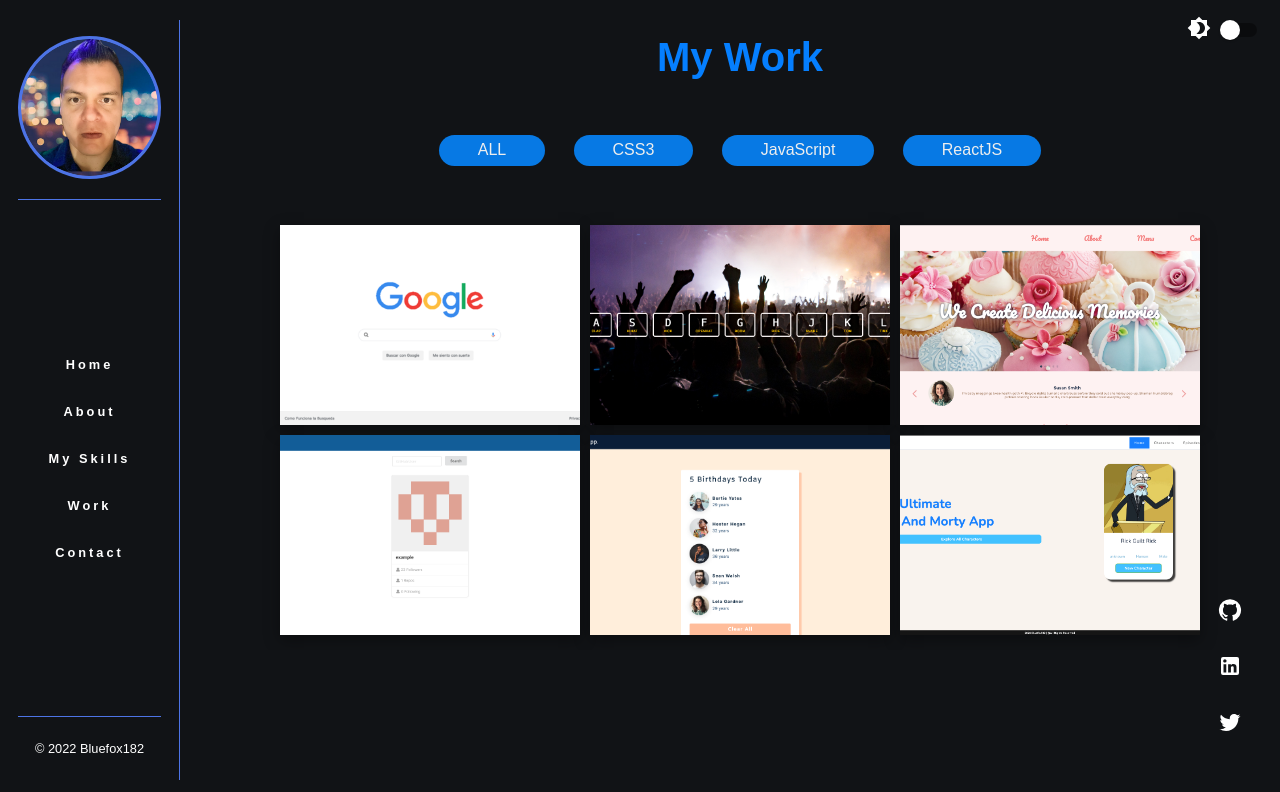
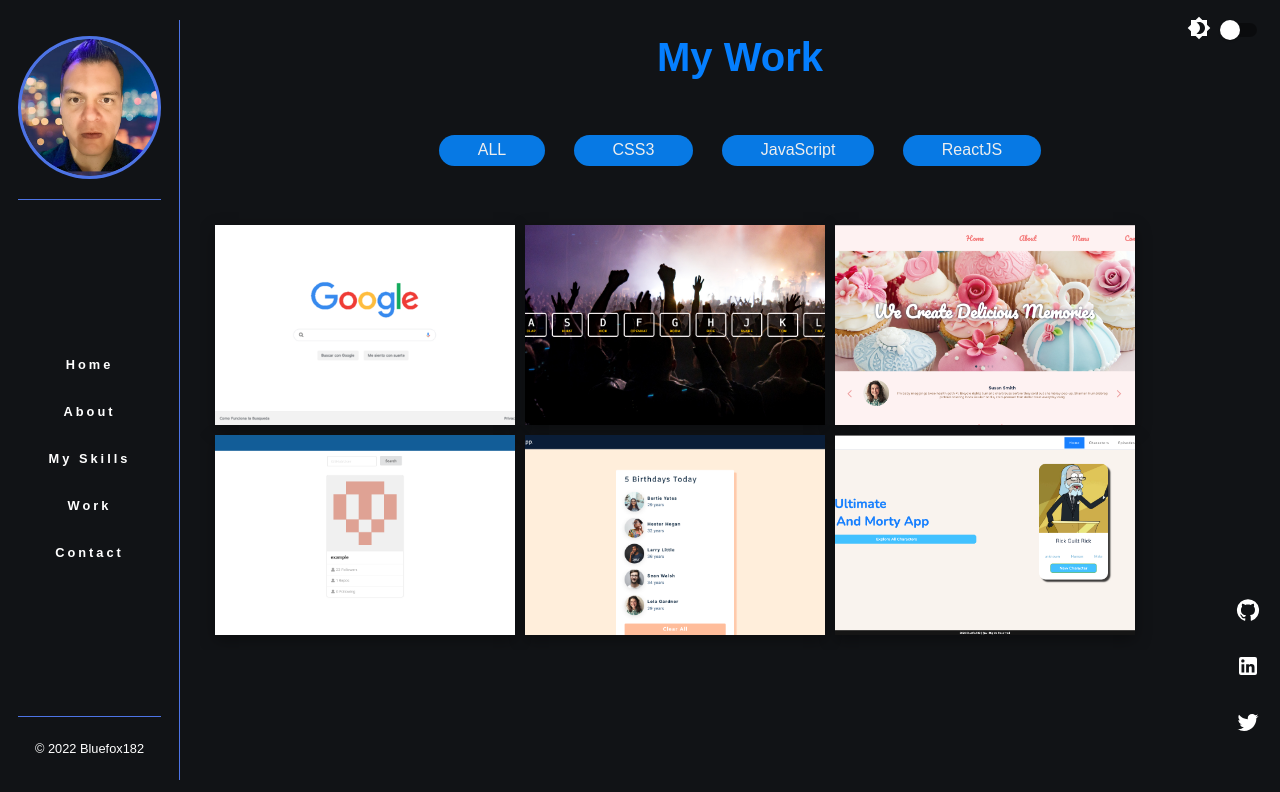
Before and after one commit to Bluefox182/my-portfolio, a React (Create React App) app: page /work in a window 1280 px wide. Shown: the top 792 px of the page. Built offline with nearby package versions, Linux system fonts and the light colour scheme.

Commit message:
socialicons updated

```diff
--- a/src/components/MenuProjects.js
+++ b/src/components/MenuProjects.js
@@ -41,7 +41,7 @@ export default MenuProjects;
 const StyledMenu = styled.div`
   display: flex;
   flex-wrap: wrap;
-  justify-content: center;
+  /* justify-content: center; */
   align-items: center;
   gap: 10px;
   padding: 15px;
@@ -49,6 +49,7 @@ const StyledMenu = styled.div`
   .grid-item {
     display: flex;
     flex-wrap: wrap;
+    justify-content: center;
     width: 300px;
     height: 200px;
     box-shadow: rgba(0, 0, 0, 0.35) 0px 5px 15px;
--- a/src/components/SocialIcons.js
+++ b/src/components/SocialIcons.js
@@ -31,16 +31,21 @@ export default SocialIcons;
 const StyledSocialIcons = styled.div`
   display: flex;
   align-items: space-between;
-  justify-content: center;
+  justify-content: flex-end;
   position: fixed;
+  padding-right: 20px;
   right: 0;
   bottom: 50px;
   width: 100px;
   z-index: 15;
+  @media (max-width: 479px) {
+    padding-right: 5px;
+  }
+
   .icons {
     display: flex;
     flex-direction: column;
-    justify-content: center;
+    /* justify-content: center; */
     .icon {
       padding: 1rem 0;
       display: flex;
```
